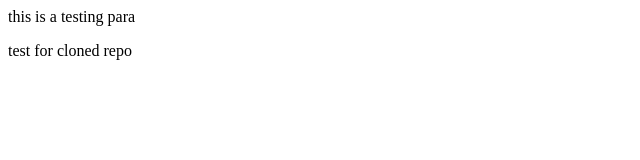
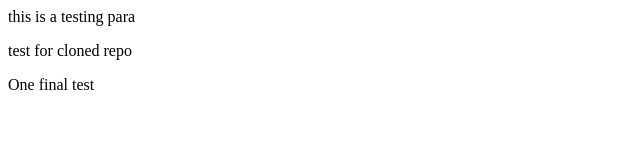
Before and after one commit to aniltimalsina/Tic-tac-toe, a plain HTML site: page index.html in a window 1280 px wide. Shown: the whole page, without its empty margins (0-640 px from the left). Drawn offline with Linux system fonts and the light colour scheme.

Commit message:
final test

```diff
--- a/index.html
+++ b/index.html
@@ -1,3 +1,4 @@
 <p>this is a testing para</p>
 
 <p>test for cloned repo</p>
+<div>One final test</div>
```
